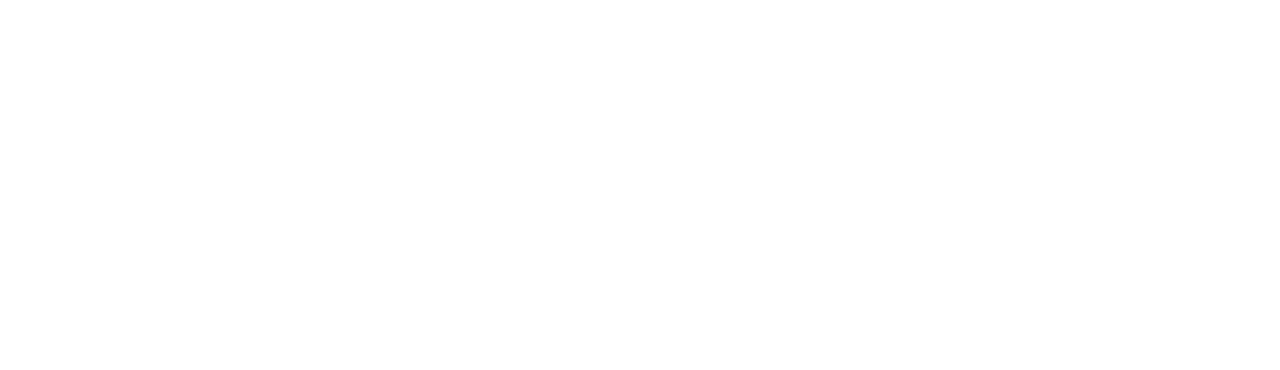
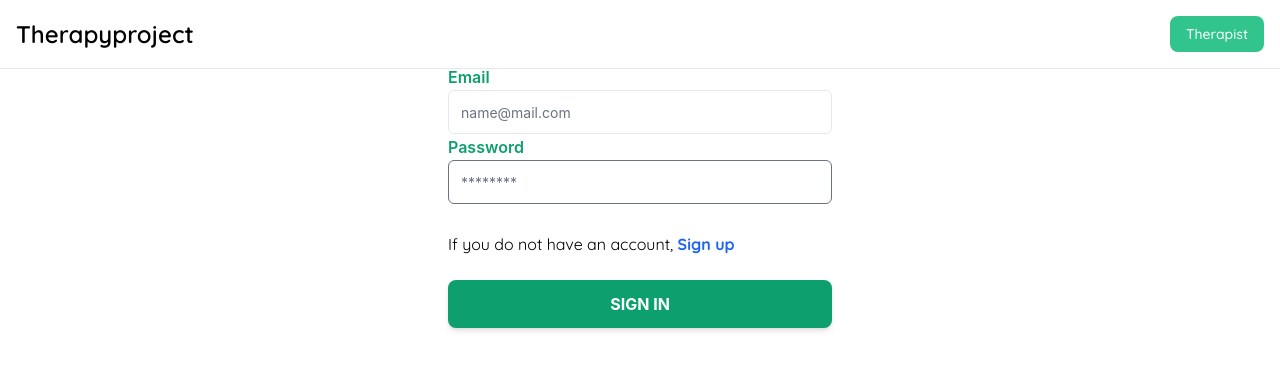
Before and after one commit to moscovites/therapy_project_frontend, a React (Vite) app: page /login in a window 1280 px wide. Before the commit this address had no page. Shown: the top 370 px of the page. Built offline with nearby package versions, Linux system fonts and the light colour scheme.

Commit message:
changed endpoints from local to prod

```diff
--- a/package.json
+++ b/package.json
@@ -11,7 +11,8 @@
   },
   "dependencies": {
     "@material-tailwind/react": "^2.1.8",
-    "flowbite": "^2.2.1",
+    "flowbite": "^2.3.0",
+    "jwt-decode": "^4.0.0",
     "peerjs": "^1.5.2",
     "react": "^18.2.0",
     "react-calendar": "^4.8.0",
--- a/src/App.jsx
+++ b/src/App.jsx
@@ -9,6 +9,7 @@ import Calendar from 'react-calendar';
 import AppointmentForm from './components/AppointmentForm/AppointmentForm';
 import TherapistOnBoarding from './Therapists/OnBoarding/OnBoarding';
 import TherapistProfile from './Therapists/Dashboard/TherapistProfile';
+import Login from './components/Login/Login';
 
 
 function App() {
@@ -24,6 +25,7 @@ function App() {
       <Route exact path = "/dashboard/appointment"  element={ <AppointmentForm/>}/>
       <Route exact path = "/onboarding/patient"  element={ <OnBoarding/>}/>
       <Route exact path = "/onboarding/therapist"  element={ <TherapistOnBoarding/>}/>
+      <Route exact path = "/login"  element={ <Login/>}/>
       <Route exact path = "/chat"  element={ <Chat/>}/>
       <Route exact path = "/calendar"  element={ <Calendar/>}/>
     </Routes>
--- a/src/components/AppointmentForm/AppointmentForm.jsx
+++ b/src/components/AppointmentForm/AppointmentForm.jsx
@@ -1,4 +1,5 @@
 import React, { useState, useEffect } from 'react';
+import { initFlowbite } from 'flowbite'
 
 const AppointmentForm = () => {
 
@@ -73,6 +74,7 @@ const AppointmentForm = () => {
 
     useEffect(() => {
       getAppointments()
+      initFlowbite()
     }, []);
 
 
@@ -176,7 +178,7 @@ const AppointmentForm = () => {
    <div className='p-4 border-2 border-gray-200 border-dashed rounded-lg'>
 
     <div>
-        <div className='grid grid-cols-2 ga-4'>
+        <div className='grid grid-cols-1 md:grid md:grid-cols-2 ga-4'>
             <div className='mt-10'>
 
 
@@ -186,7 +188,9 @@ const AppointmentForm = () => {
 
 
     <div class="max-w-md mx-auto bg-white rounded-xl shadow-md overflow-hidden md:max-w-2xl m-3 mb-5">
+    {appointments.length < 1? <p className='text-center mt-10 font-bold text-2xl'>You don't have any appointments yet.</p> : null}
     <div class="">
+
     {appointments && appointments.map((appointment, index) => (
                 <React.Fragment key={index}>
         <div class="p-8">
--- a/src/components/Dashboard/Dashboard.jsx
+++ b/src/components/Dashboard/Dashboard.jsx
@@ -1,4 +1,5 @@
 import React, { useState, useEffect } from 'react';
+import { initFlowbite } from 'flowbite'
 
 const Dashboard = () => {
 
@@ -21,6 +22,7 @@ const Dashboard = () => {
 
 
   useEffect(() => {
+    initFlowbite()
     getAppointments()
   }, []);
 
@@ -133,7 +135,7 @@ const Dashboard = () => {
 
       </div>
       {upcommingAppointment && (
-      <div class="grid grid-cols-2 gap-4 mb-4">
+      <div class="grid grid-cols-1 md:grid md:grid-cols-2 gap-4 mb-4">
       <div class="flex items-center justify-center rounded h-58 dark:bg-gray-800">
          <div class="max-w-md mx-auto bg-white rounded-xl shadow-md overflow-hidden md:max-w-2xl m-3">
           <p className='bg-green-400 text-white font-bold text-center'>Upcomming session</p>
@@ -191,7 +193,7 @@ const Dashboard = () => {
 )}
 
       <div class="flex items-center justify-center mb-4 rounded bg-gray-50 dark:bg-gray-800">
-         <div className='grid grid-cols-2 gap-4'>
+         <div className='grid grid-cols-1 md:grid md:grid-cols-2 gap-4'>
             <div className='w-4/5'>
 
 
--- /dev/null
+++ b/src/components/Login/Login.jsx
@@ -0,0 +1,120 @@
+import React, { useState } from 'react';
+import Navbar from '../../components/Navbar'
+import Footer from '../../components/Footer';
+import { Link } from 'react-router-dom';
+import { jwtDecode } from "jwt-decode";
+
+const Login = () => {
+
+
+    const [loginFormData, setloginFormData] = useState({
+
+
+        email: '',
+        password: ''
+      });
+
+      const [decodedToken, setDecodedToken] = useState(null);
+
+    const handleLoginChange = (e) => {
+        const { name, value } = e.target;
+        setloginFormData((prevData) => ({ ...prevData, [name]: value }));
+      };
+
+
+      let signinUser = async () => {
+        console.log(loginFormData)
+
+        let response = await fetch("https://therapy-project-backend.onrender.com/login", {
+          method: 'POST',
+          headers: {
+            "Content-Type": "application/json",
+          },
+          body: JSON.stringify(loginFormData)
+        })
+
+        let data = await response.json()
+        if (response.status == 200) {
+          alert("you are logged in!!!!")
+        } else{
+          alert("Something went wrong.")
+        }
+
+        console.log(jwtDecode(data.jwt))
+        const decodedInfo = jwtDecode(data.jwt)
+        localStorage.setItem("userId", decodedInfo.id)
+        localStorage.setItem("userType", decodedInfo.userType)
+        if (decodedInfo.userType == "therapist") {
+            window.location.href = 'https://therapyproject.onrender.com/dashboard/therapist';
+        } else if (decodedInfo.userType == "patient") {
+            window.location.href = 'https://therapyproject.onrender.com/dashboard/patient';
+        } else {
+            alert("user type unknown")
+        }
+
+      }
+
+  return (
+    <div>
+      <Navbar/>
+
+      <div className='flex justify-center  pt-20 mb-10'>
+      <form class="max-w-screen-lg mt-8  mb-2 w-80 sm:w-96">
+            <div>
+                <p className='font-bold text-2xl text-center text-green-400'>Sign in</p>
+            </div>
+          <div class="flex flex-col gap-3 mb-1">
+            <h6
+              class="block font-sans text-base antialiased font-semibold leading-relaxed tracking-normal text-green-500">
+              Email
+            </h6>
+            <div class="relative h-11 w-full min-w-[200px]">
+              <input
+              id="email"
+              name="email"
+              value={loginFormData.email}
+              onChange={handleLoginChange}
+              placeholder="name@mail.com"
+                class="peer border  h-full w-full rounded-md bg-transparent px-3 py-3 font-sans text-sm font-normal text-blue-gray-700 transition-all placeholder-shown:border placeholder-shown:border-blue-gray-200 placeholder-shown:border-t-blue-gray-200 focus:border-2 focus:border-green-900 focus:border-t-transparent focus:!border-t-green-900 focus:outline-0 disabled:border-0 disabled:bg-blue-gray-50" />
+              <label
+                class="before:content[' '] after:content[' '] pointer-events-none absolute left-0 -top-1.5 flex h-full w-full select-none !overflow-visible truncate text-[11px] font-normal leading-tight text-gray-500 transition-all before:pointer-events-none before:mt-[6.5px] before:mr-1 before:box-border before:block before:h-1.5 before:w-2.5 before:rounded-tl-md before:border-t before:border-l before:border-blue-gray-200 before:transition-all before:content-none after:pointer-events-none after:mt-[6.5px] after:ml-1 after:box-border after:block after:h-1.5 after:w-2.5 after:flex-grow after:rounded-tr-md after:border-t after:border-r after:border-blue-gray-200 after:transition-all after:content-none peer-placeholder-shown:text-sm peer-placeholder-shown:leading-[4.1] peer-placeholder-shown:text-blue-gray-500 peer-placeholder-shown:before:border-transparent peer-placeholder-shown:after:border-transparent peer-focus:text-[11px] peer-focus:leading-tight peer-focus:text-gray-900 peer-focus:before:border-t-2 peer-focus:before:border-l-2 peer-focus:before:!border-gray-900 peer-focus:after:border-t-2 peer-focus:after:border-r-2 peer-focus:after:!border-gray-900 peer-disabled:text-transparent peer-disabled:before:border-transparent peer-disabled:after:border-transparent peer-disabled:peer-placeholder-shown:text-blue-gray-500"></label>
+            </div>
+            <h6
+              class="block -mb-3 font-sans text-base antialiased font-semibold leading-relaxed tracking-normal text-green-500">
+              Password
+            </h6>
+            <div class="relative h-11 w-full min-w-[200px]">
+              <input
+              id="password"
+              name="password"
+              value={loginFormData.password}
+              onChange={handleLoginChange}
+
+              type="password" placeholder="********"
+                class="peer border  h-full w-full rounded-md bg-transparent px-3 py-3 font-sans text-sm font-normal text-blue-gray-700 transition-all placeholder-shown:border placeholder-shown:border-blue-gray-200 placeholder-shown:border-t-blue-gray-200 focus:border-2 focus:border-green-900 focus:border-t-transparent focus:!border-t-green-900 focus:outline-0 disabled:border-0 disabled:bg-blue-gray-50" />
+              <label
+                class="before:content[' '] after:content[' '] pointer-events-none absolute left-0 -top-1.5 flex h-full w-full select-none !overflow-visible truncate text-[11px] font-normal leading-tight text-gray-500 transition-all before:pointer-events-none before:mt-[6.5px] before:mr-1 before:box-border before:block before:h-1.5 before:w-2.5 before:rounded-tl-md before:border-t before:border-l before:border-blue-gray-200 before:transition-all before:content-none after:pointer-events-none after:mt-[6.5px] after:ml-1 after:box-border after:block after:h-1.5 after:w-2.5 after:flex-grow after:rounded-tr-md after:border-t after:border-r after:border-blue-gray-200 after:transition-all after:content-none peer-placeholder-shown:text-sm peer-placeholder-shown:leading-[4.1] peer-placeholder-shown:text-blue-gray-500 peer-placeholder-shown:before:border-transparent peer-placeholder-shown:after:border-transparent peer-focus:text-[11px] peer-focus:leading-tight peer-focus:text-gray-900 peer-focus:before:border-t-2 peer-focus:before:border-l-2 peer-focus:before:!border-gray-900 peer-focus:after:border-t-2 peer-focus:after:border-r-2 peer-focus:after:!border-gray-900 peer-disabled:text-transparent peer-disabled:before:border-transparent peer-disabled:after:border-transparent peer-disabled:peer-placeholder-shown:text-blue-gray-500"></label>
+            </div>
+
+
+          </div>
+          <div class="inline-flex items-center">
+
+
+
+          </div>
+          <p>If you do not have an account, <Link className='text-blue-600 font-bold' to="/login">Sign up</Link></p>
+          <button
+          onClick={signinUser}
+            class="mt-6 block w-full select-none rounded-lg bg-green-500 py-3 px-6 text-center align-middle font-sans text-1xl font-bold uppercase text-white shadow-md shadow-gray-900/10 transition-all hover:shadow-lg hover:shadow-gray-900/20 focus:opacity-[0.85] focus:shadow-none active:opacity-[0.85] active:shadow-none disabled:pointer-events-none disabled:opacity-50 disabled:shadow-none"
+            type="button">
+            Sign in
+          </button>
+
+        </form>
+      </div>
+    </div>
+  )
+}
+
+export default Login
--- a/src/components/Navbar/Navbar.jsx
+++ b/src/components/Navbar/Navbar.jsx
@@ -64,7 +64,8 @@ const Navbar = () => {
   </a>
   <div class="flex md:order-2 space-x-3 md:space-x-0 rtl:space-x-reverse">
       {/* <button data-modal-target="default-modal"  data-modal-toggle="default-modal" type="button" class="hidden lg:block text-white bg-green-400 hover:bg-green-800 focus:ring-4 focus:outline-none focus:ring-green-300 font-medium rounded-lg text-sm px-4 py-2 text-center dark:bg-green-600 dark:hover:bg-green-700 dark:focus:ring-green-800">Join waitlist</button> */}
-      <button data-modal-target="default-modal"  data-modal-toggle="default-modal" type="button" class="text-white bg-green-400 hover:bg-green-800 focus:ring-4 focus:outline-none focus:ring-green-300 font-medium rounded-lg text-sm px-4 py-2 text-center dark:bg-green-600 dark:hover:bg-green-700 dark:focus:ring-green-800">Therapist</button>
+      {/* <button data-modal-target="default-modal"  data-modal-toggle="default-modal" type="button" class="text-white bg-green-400 hover:bg-green-800 focus:ring-4 focus:outline-none focus:ring-green-300 font-medium rounded-lg text-sm px-4 py-2 text-center dark:bg-green-600 dark:hover:bg-green-700 dark:focus:ring-green-800">Therapist</button> */}
+      <Link to="/onboarding/therapist"><button type="button" class="text-white bg-green-400 hover:bg-green-800 focus:ring-4 focus:outline-none focus:ring-green-300 font-medium rounded-lg text-sm px-4 py-2 text-center dark:bg-green-600 dark:hover:bg-green-700 dark:focus:ring-green-800">Therapist</button></Link>
 
       {/* <button id="openWaitlistModal" data-collapse-toggle="navbar-sticky" type="button" class="inline-flex items-center p-2 w-10 h-10 justify-center text-sm text-gray-500 rounded-lg md:hidden hover:bg-gray-100 focus:outline-none focus:ring-2 focus:ring-gray-200 dark:text-gray-400 dark:hover:bg-gray-700 dark:focus:ring-gray-600" aria-controls="navbar-sticky" aria-expanded="false">
         <span class="sr-only">Open main menu</span>
```
Also changed, not shown: src/Forms/MultiStepForm.jsx (+6 -7 lines), src/Therapists/Dashboard/TherapistDashboard.jsx (+60 -63 lines), src/Therapists/Dashboard/TherapistProfile.jsx (+8 -2 lines), src/Therapists/OnBoarding/OnBoarding.jsx (+19 -6 lines), src/pages/Home/Home.jsx (+12 -8 lines), 1 other file (tests, documents, lock files or other folders).
